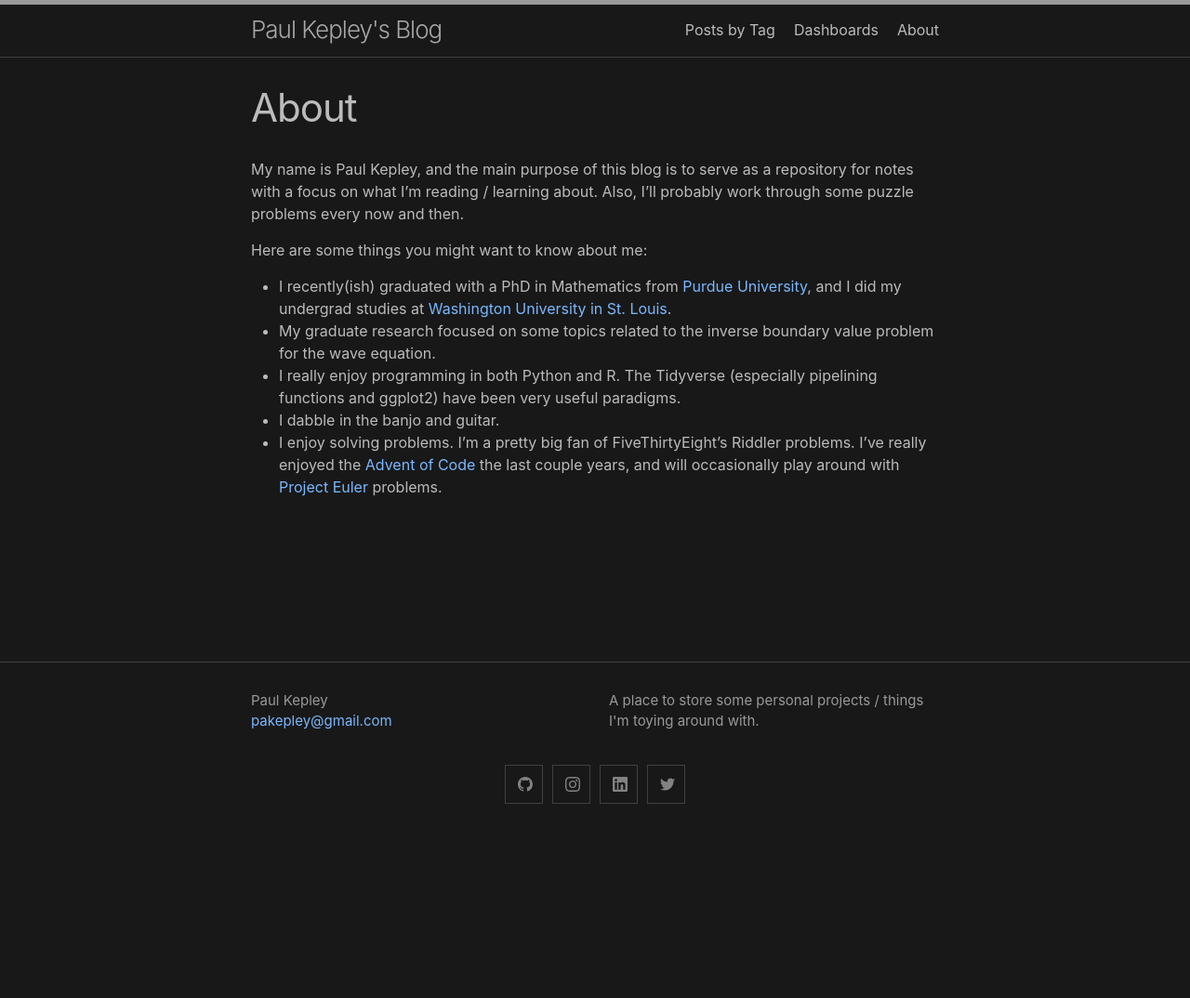
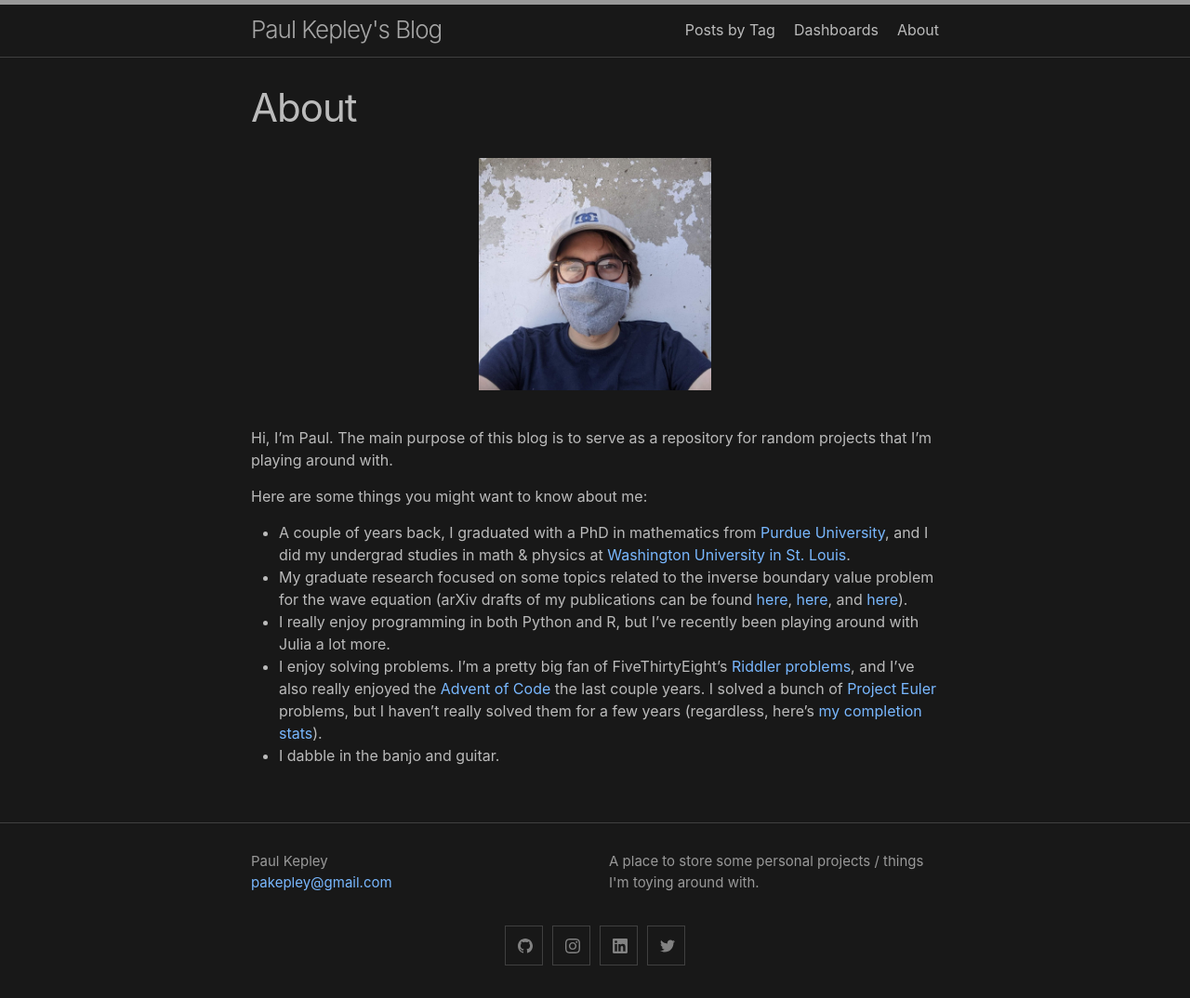
Before and after one commit to pkepley/pkepley.github.io, a Jekyll site: the page built from about.md, in a window 1280 px wide. Shown: the whole page at 93% size. Built offline with Jekyll 4.4.1, drawn with Linux system fonts in a browser that asks for light colours; before the commit the page ends 900 px from its top, so only the background shows below that.

Commit message:
Updated about, added masked-up image.

```diff
--- a/about.md
+++ b/about.md
@@ -4,15 +4,17 @@ title: About
 subtitle:
 ---
 
-My name is Paul Kepley, and the main purpose of this blog is to serve
-as a repository for notes with a focus on what I'm reading / learning
-about. Also, I'll probably work through some puzzle problems every now
-and then.
+<center>
+<img src="{{ url }}/assets/PaulMask.jpg" width="250" height="250" /> </center>
+<br>
+
+Hi, I'm Paul. The main purpose of this blog is to serve as a
+repository for random projects that I'm playing around with.
 
 Here are some things you might want to know about me:
 
-- I recently(ish) graduated with a PhD in Mathematics from [Purdue University](http://math.purdue.edu), and I did my undergrad studies at [Washington University in St. Louis](http://www.wustl.edu).
-- My graduate research focused on some topics related to the inverse boundary value problem for the wave equation.
-- I really enjoy programming in both Python and R. The Tidyverse (especially pipelining functions and ggplot2) have been very useful paradigms.
+- A couple of years back, I graduated with a PhD in mathematics from [Purdue University](http://math.purdue.edu), and I did my undergrad studies in math & physics at [Washington University in St. Louis](http://www.wustl.edu).
+- My graduate research focused on some topics related to the inverse boundary value problem for the wave equation (arXiv drafts of my publications can be found [here](https://arxiv.org/abs/1508.03397), [here](https://arxiv.org/abs/1612.02383), and [here](https://arxiv.org/abs/1710.02749)).
+- I really enjoy programming in both Python and R, but I've recently been playing around with Julia a lot more.
+- I enjoy solving problems. I'm a pretty big fan of FiveThirtyEight's [Riddler problems](https://fivethirtyeight.com/?s=riddler), and I've also really enjoyed the [Advent of Code](https://adventofcode.com/) the last couple years. I solved a bunch of [Project Euler](https://projecteuler.net/) problems, but I haven't really solved them for a few years (regardless, here's [my completion stats](https://projecteuler.net/profile/pkepley.png)).
 - I dabble in the banjo and guitar.
-- I enjoy solving problems. I'm a pretty big fan of FiveThirtyEight's Riddler problems. I've really enjoyed the [Advent of Code](https://adventofcode.com/) the last couple years, and will occasionally play around with [Project Euler](https://projecteuler.net/) problems.
```
Also changed, not shown: assets/PaulMask.jpg (added).
